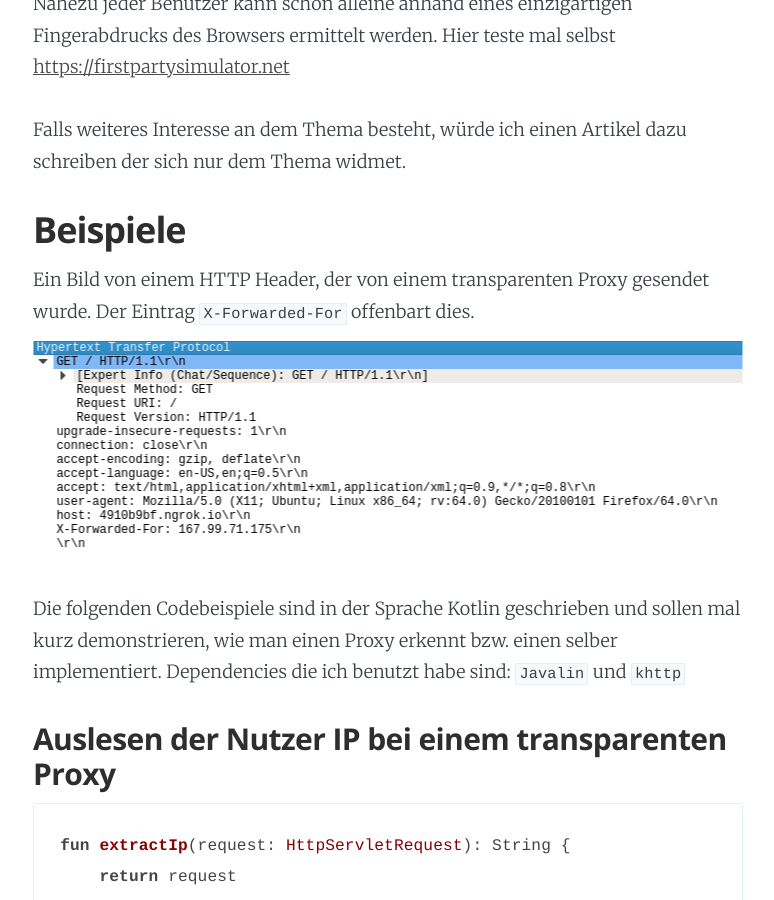
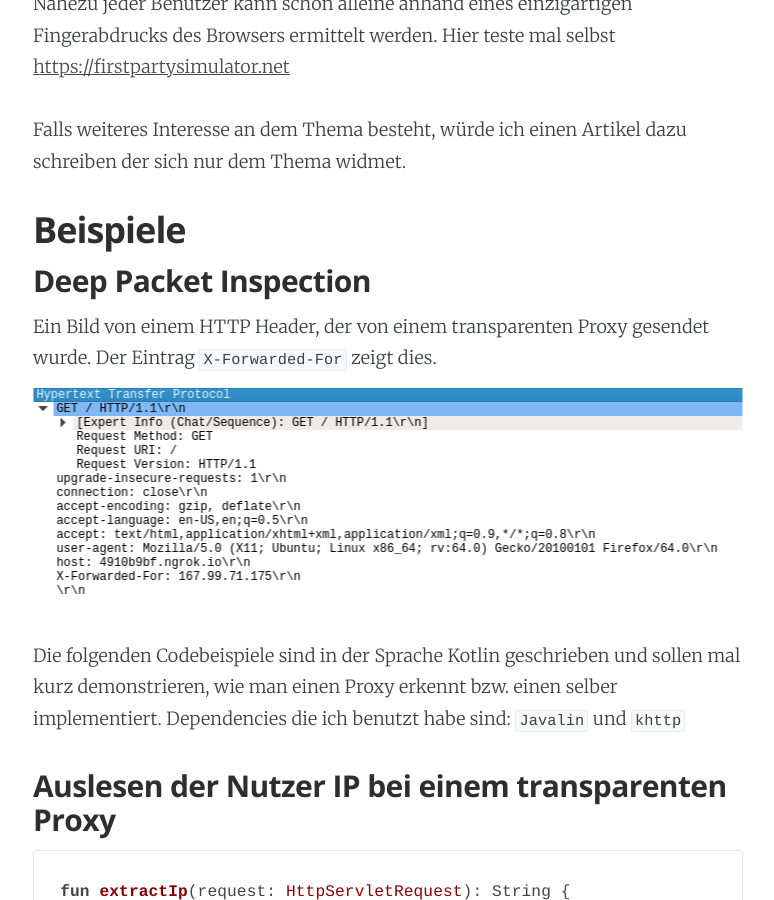
Before and after one commit to pwilken/digitalridingwebpage, a Jekyll site: the page built from _posts/2019-01-15-Proxy-Introduction.markdown, in a window 1280 px wide and 900 px high, scrolled down 5397 px. Shown: the whole window, without its empty margins (252-1026 px from the left). Built offline with Jekyll 4.4.1, drawn with Linux system fonts in a browser that asks for light colours; nearby versions of some CDN libraries.

Commit message:
:wrench: Add heading (I swear this is the last commit)

```diff
--- a/_posts/2019-01-15-Proxy-Introduction.markdown
+++ b/_posts/2019-01-15-Proxy-Introduction.markdown
@@ -128,8 +128,9 @@ Hier teste mal selbst
 Falls weiteres Interesse an dem Thema besteht, würde ich einen Artikel dazu schreiben der sich nur dem Thema widmet.
 
 ## Beispiele
+### Deep Packet Inspection
 Ein Bild von einem HTTP Header, der von einem transparenten Proxy gesendet wurde.
-Der Eintrag ``X-Forwarded-For`` offenbart dies.
+Der Eintrag ``X-Forwarded-For`` zeigt dies.
 ![Deep Packet Inspection](/assets/images/screenshots/proxy/deep-packet-inspection.png)
 
 Die folgenden Codebeispiele sind in der Sprache Kotlin geschrieben und sollen mal kurz demonstrieren,
```
